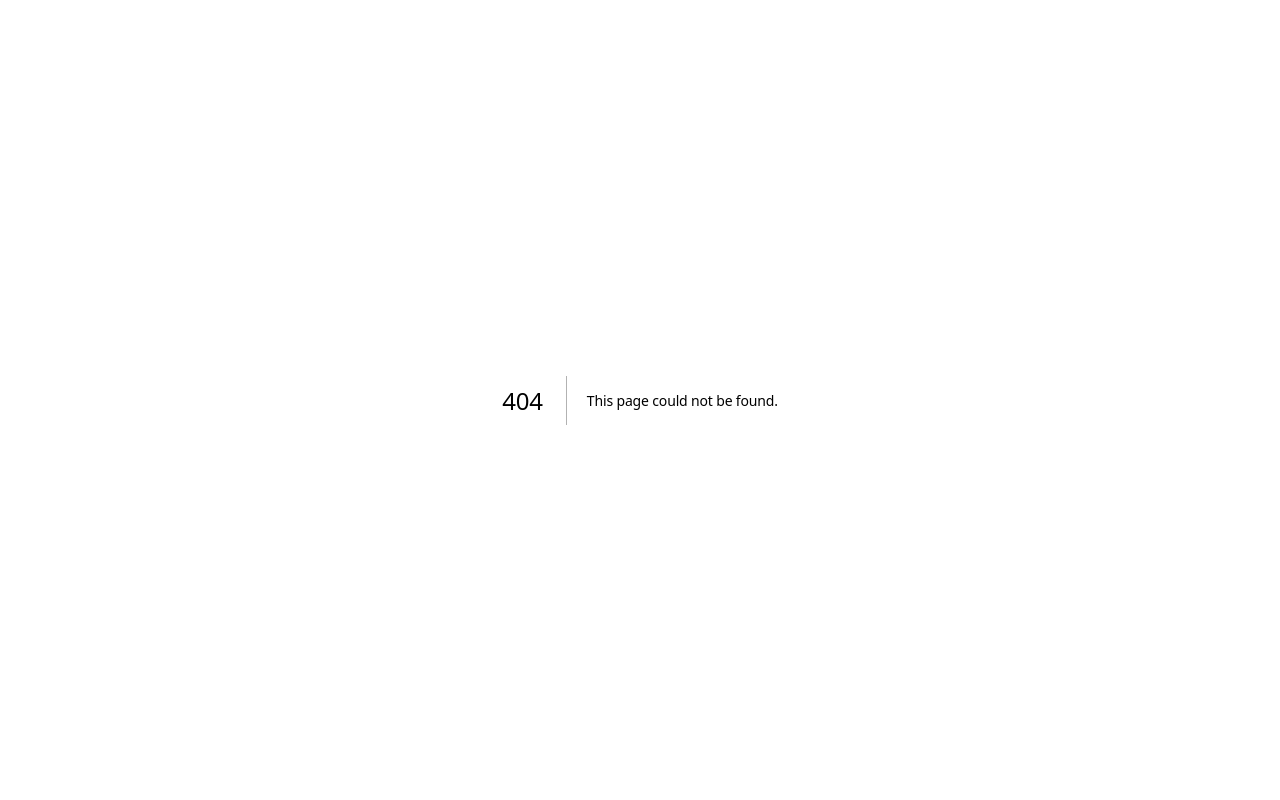
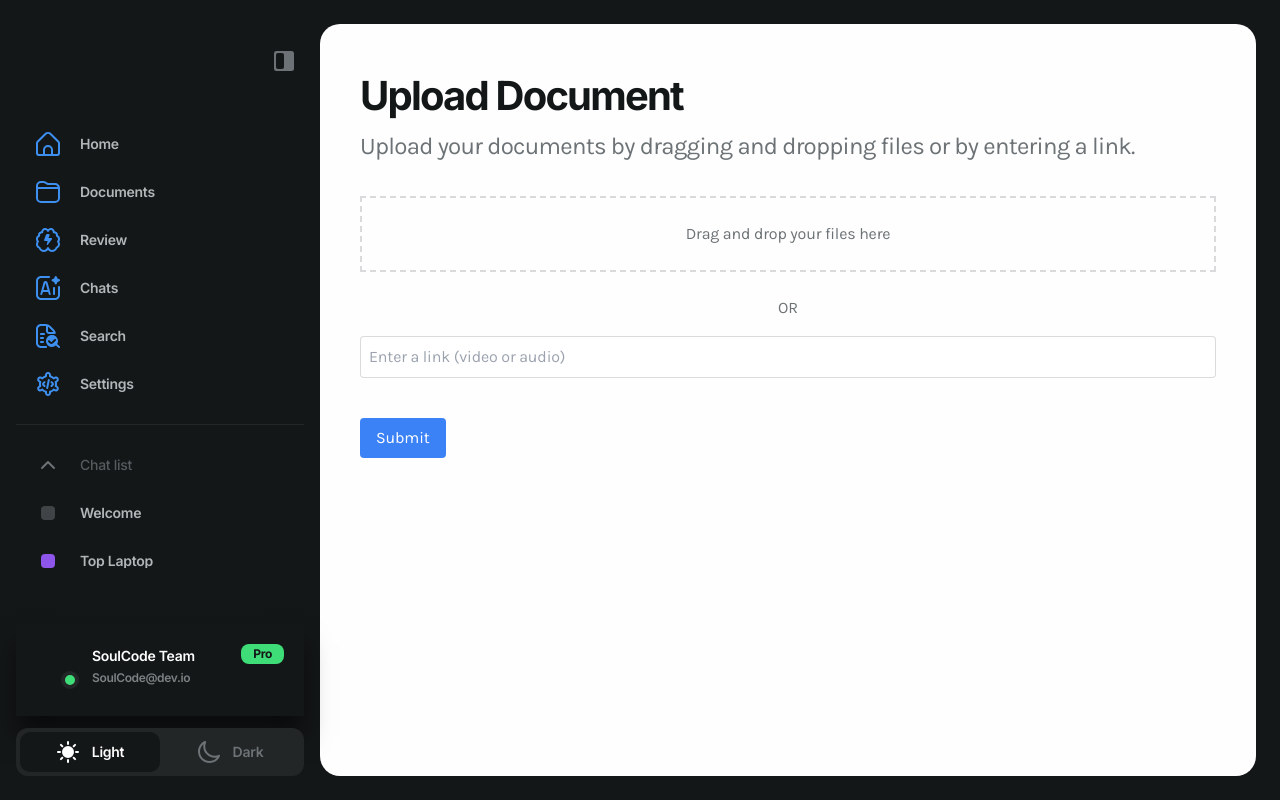
Before and after one commit to minh-trancong/ibm-hackathon-soul-code, a Next.js app in the folder frontend/: page /upload-document in a window 1280 px wide. Before the commit this address had no page. Built offline with nearby package versions, Linux system fonts and the light colour scheme; what @rvxlab/tailwind-plugin-ios-full-height would draw is missing.

Commit message:
feat (upload-document): add upload document ✨

```diff
--- /dev/null
+++ b/frontend/pages/upload-document.tsx
@@ -0,0 +1,8 @@
+import type { NextPage } from "next";
+import UploadDocumentPage from "@/site/UploadDocumentPage";
+
+const UploadDocumentPageContainer: NextPage = () => {
+    return <UploadDocumentPage />;
+};
+
+export default UploadDocumentPageContainer;
--- /dev/null
+++ b/frontend/site/UploadDocumentPage/index.tsx
@@ -0,0 +1,90 @@
+import React, { useState } from "react";
+import { useRouter } from "next/router";
+import Layout from "@/components/Layout";
+import Icon from "@/components/Icon";
+import Link from "next/link";
+
+const UploadDocumentPage = () => {
+    const [link, setLink] = useState<string>("");
+    const [files, setFiles] = useState<File[]>([]);
+    const router = useRouter();
+
+    const handleDrop = (event: React.DragEvent<HTMLDivElement>) => {
+        event.preventDefault();
+        const newFiles = Array.from(event.dataTransfer.files);
+        setFiles((prevFiles) => [...prevFiles, ...newFiles]);
+    };
+
+    const handleFileChange = (event: React.ChangeEvent<HTMLInputElement>) => {
+        const newFiles = Array.from(event.target.files || []);
+        setFiles((prevFiles) => [...prevFiles, ...newFiles]);
+    };
+
+    const handleLinkChange = (event: React.ChangeEvent<HTMLInputElement>) => {
+        setLink(event.target.value);
+    };
+
+    const handleSubmit = (event: React.FormEvent<HTMLFormElement>) => {
+        event.preventDefault();
+        // Handle form submission logic here
+    };
+
+    return (
+        <Layout hideRightSidebar>
+            <div className="p-10 md:pt-5 md:px-6 md:pb-10">
+                <button
+                    className="hidden absolute top-6 right-6 w-10 h-10 border-2 border-n-4/25 rounded-full text-0 transition-colors hover:border-transparent hover:bg-n-4/25 md:block"
+                    onClick={() => router.back()}
+                >
+                    <Icon className="fill-n-4" name="close"/>
+                </button>
+                <div className="h3 leading-[4rem] md:mb-3 md:h3">
+                    Upload Document
+                </div>
+                <div className="mb-8 body1 text-n-4 md:mb-6 md:body1S">
+                    Upload your documents by dragging and dropping files or by entering a link.
+                </div>
+                <form onSubmit={handleSubmit}>
+                    <div
+                        className="border-2 border-dashed border-n-4/25 p-6 mb-6"
+                        onDrop={handleDrop}
+                        onDragOver={(e) => e.preventDefault()}
+                    >
+                        <p className="text-center text-n-4">Drag and drop your files here</p>
+                        <input
+                            type="file"
+                            multiple
+                            className="hidden"
+                            onChange={handleFileChange}
+                        />
+                    </div>
+                    <div className="text-center my-4 text-n-4">OR</div>
+                    <div className="mb-6">
+                        <input
+                            type="text"
+                            value={link}
+                            onChange={handleLinkChange}
+                            placeholder="Enter a link (video or audio)"
+                            className="w-full p-2 border border-n-4/25 rounded"
+                        />
+                    </div>
+                    <div className="flex flex-wrap -mx-4">
+                        {files.map((file, index) => (
+                            <div key={index} className="p-4">
+                                <p>{file.name}</p>
+                            </div>
+                        ))}
+                    </div>
+                    <button
+                        type="submit"
+                        className="mt-4 px-4 py-2 bg-blue-500 text-white rounded hover:bg-blue-700"
+                    >
+                        Submit
+                    </button>
+                </form>
+            </div>
+        </Layout>
+    );
+};
+
+export default UploadDocumentPage;
```
